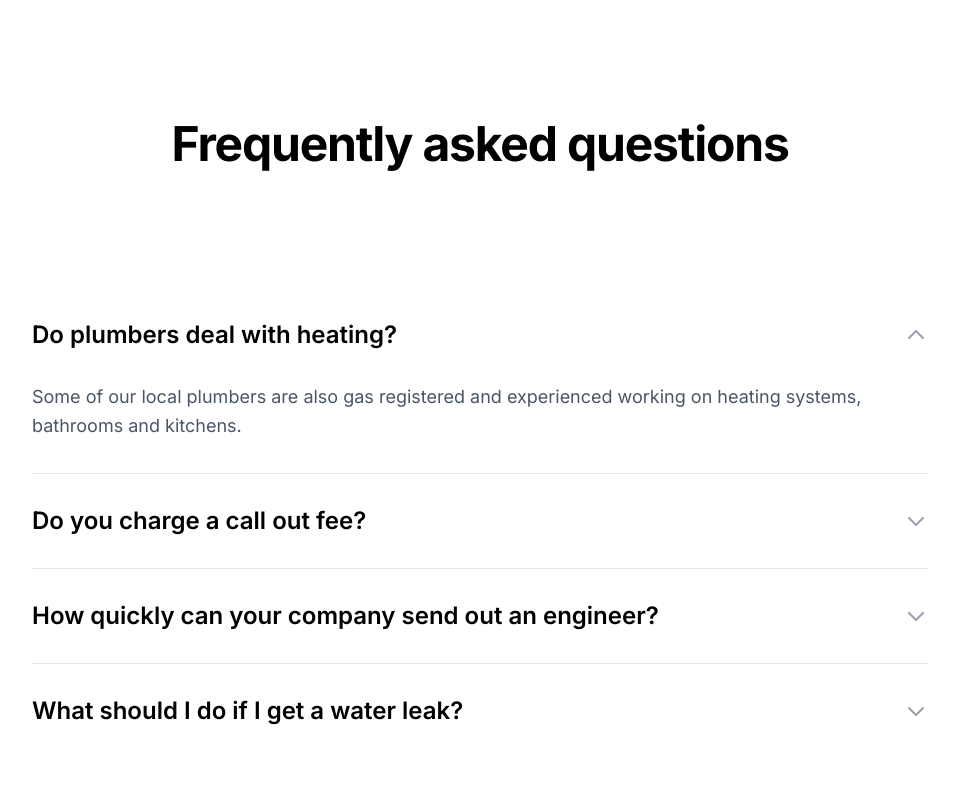
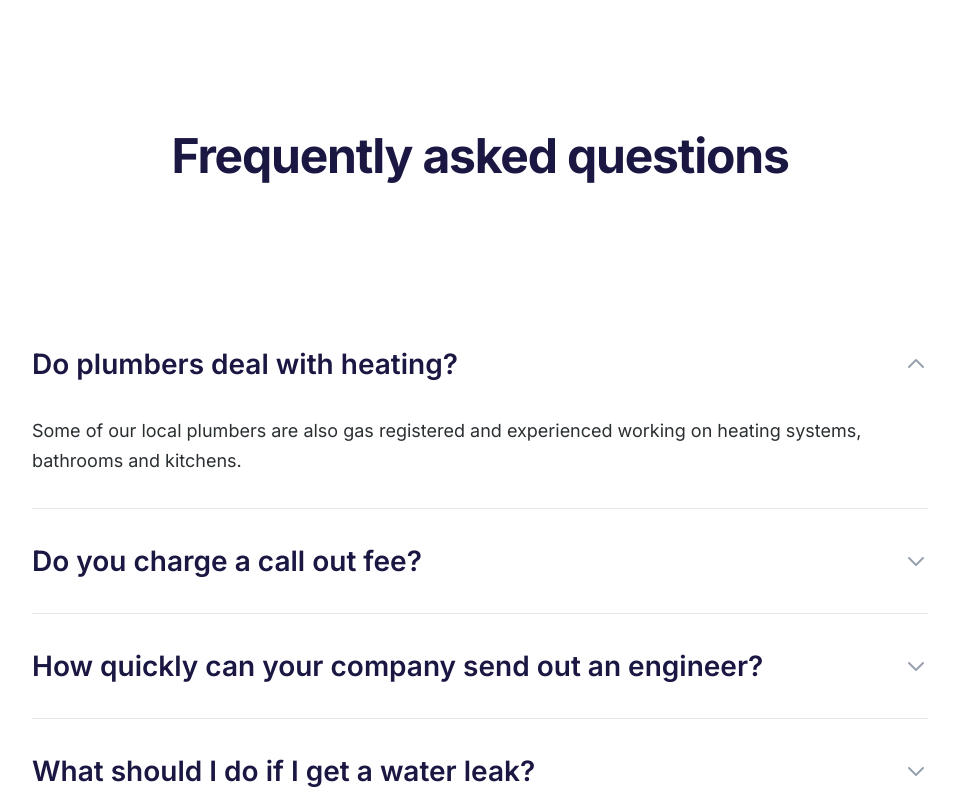
Before and after one commit to HasnathAhmedTamim/tech-task-1, a React (Vite) app: page / in a window 1280 px wide. Shown: the top 800 px of the page, without its empty margins (160-1119 px from the left). Built offline with nearby package versions, Linux system fonts and the light colour scheme.

Commit message:
Frequently asked questions done

```diff
--- a/src/App.jsx
+++ b/src/App.jsx
@@ -28,7 +28,7 @@ function App() {
       {/* FAQ Section */}
       <div className="w-full py-[120px] px-4 md:px-[120px] bg-white">
         <div className="max-w-[1360px] mx-auto">
-          <h2 className="text-[48px] font-bold leading-[100%] tracking-tight-custom text-center text-custom-dark mb-[120px] font-inter">
+          <h2 className="text-[48px] font-bold text-center text-custom-dark mb-[120px] font-inter" style={{fontFamily: 'Inter', fontWeight: 700, fontSize: '48px', color: '#1B1743'}}>
             Frequently asked questions
           </h2>
 
@@ -39,7 +39,7 @@ function App() {
                   className="w-full py-8 flex items-center justify-between text-left hover:bg-gray-50 transition-colors duration-200 px-0"
                   onClick={() => setOpenFaq(openFaq === index ? -1 : index)}
                 >
-                  <h3 className="text-xl md:text-2xl font-semibold text-custom-dark pr-4 leading-tight">
+                  <h3 className="text-[28px] font-semibold text-custom-dark pr-4 font-inter" style={{fontFamily: 'Inter', fontWeight: 600, fontSize: '28px', lineHeight: '40px', letterSpacing: '-3%', color: '#1B1743'}}>
                     {faq.question}
                   </h3>
                   <div className="flex-shrink-0">
@@ -65,7 +65,7 @@ function App() {
                     openFaq === index ? 'max-h-96 pb-8' : 'max-h-0 pb-0'
                   }`}
                 >
-                  <p className="text-lg text-gray-600 leading-relaxed">
+                  <p className="text-[18px] font-normal text-custom-gray font-inter" style={{fontFamily: 'Inter', fontWeight: 400, fontSize: '18px', lineHeight: '30px', letterSpacing: '0%', color: '#2A2F32'}}>
                     {faq.answer}
                   </p>
                 </div>
--- a/tailwind.config.js
+++ b/tailwind.config.js
@@ -11,6 +11,7 @@ export default {
       },
       colors: {
         'custom-dark': '#1B1743',
+        'custom-gray': '#2A2F32',
       },
       letterSpacing: {
         'tight-custom': '-0.03em',
```
